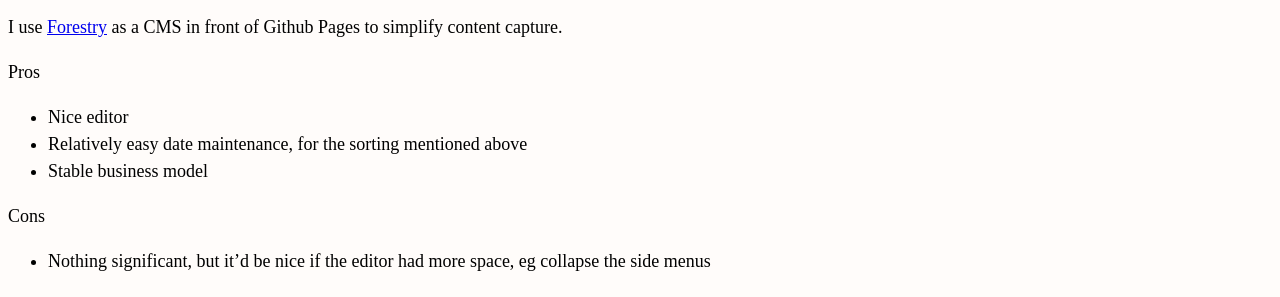
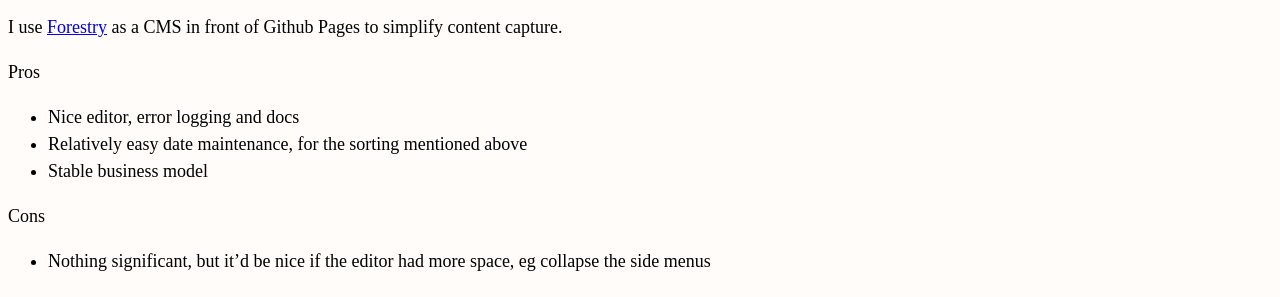
Before and after one commit to erikeldridge/erikeldridge.github.com, a Jekyll site: the page built from _posts/2017-09-27-blog.md, in a window 1280 px wide. Shown: the part 924-1221 px from the top of the page. Built offline with Jekyll 4.4.1, drawn with Linux system fonts in a browser that asks for light colours; nearby versions of some CDN libraries.

Commit message:
Update from Forestry.io - 2017-09-27-blog.md

```diff
--- a/_posts/2017-09-27-blog.md
+++ b/_posts/2017-09-27-blog.md
@@ -38,11 +38,11 @@
 
 ### Content management
 
-I use [Forestry](forestry.io) as a CMS in front of Github Pages to simplify content capture.
+I use [Forestry](https://forestry.io) as a CMS in front of Github Pages to simplify content capture.
 
 Pros
 
-* Nice editor
+* Nice editor, error logging and docs
 * Relatively easy date maintenance, for the sorting mentioned above
 * Stable business model
 
```
